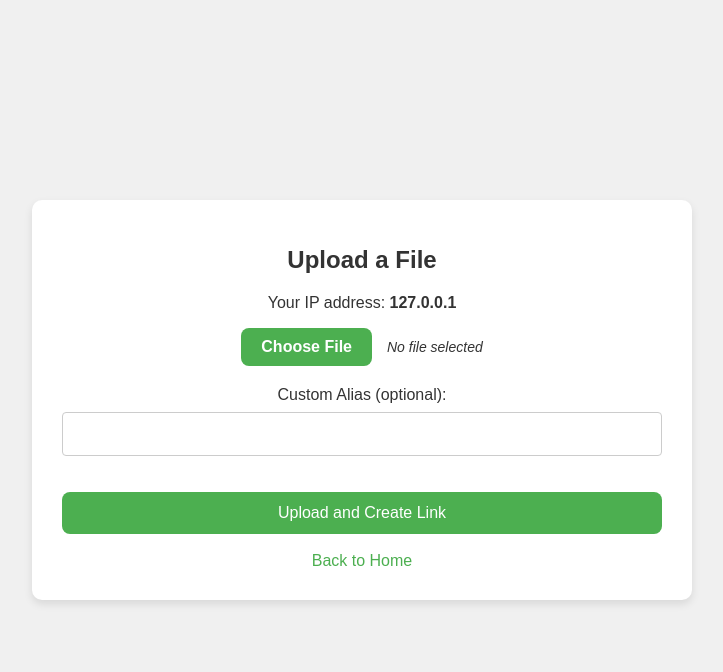
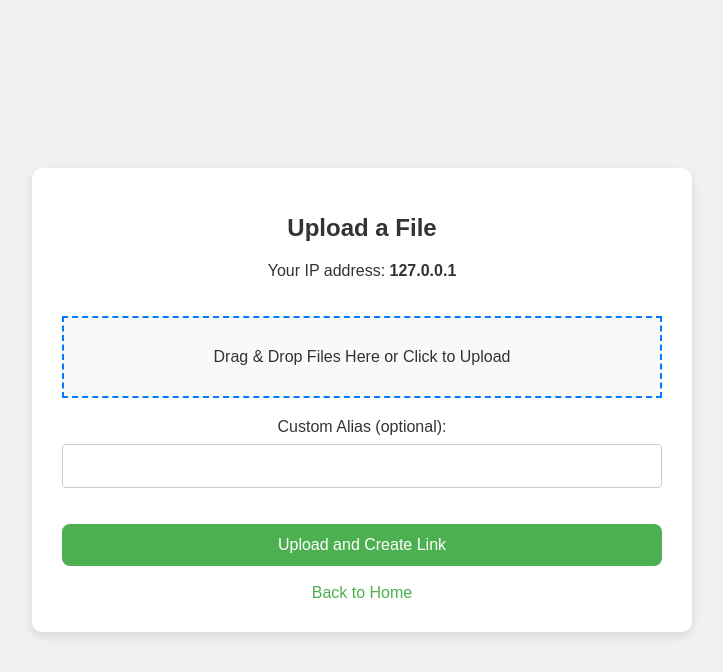
Before and after one commit to ipoposg/lightweight-url-shortener, a Flask app: page /upload in a window 1280 px wide. Shown: the top 672 px of the page, without its empty margins (278-1001 px from the left). Run offline with Flask 2, Linux system fonts and the light colour scheme; the visitor is signed in with stand-in values (Sample User, id 1).

Commit message:
Added Drag and Drop Functionality
Users are now allowed to drag and drop a file or select a file to be uploaded.

```diff
--- a/templates/upload.html
+++ b/templates/upload.html
@@ -5,6 +5,30 @@
     <meta name="viewport" content="width=device-width, initial-scale=1.0">
     <title>Upload File</title>
     <link rel="stylesheet" href="{{ url_for('static', filename='style.css') }}">
+    <style>
+        /* Styling for the drag-and-drop area */
+        .file-drop-area {
+            border: 2px dashed #007BFF;
+            padding: 30px;
+            text-align: center;
+            margin: 20px 0;
+            background-color: #f9f9f9;
+            transition: background-color 0.3s ease, border-color 0.3s ease;
+        }
+        .file-drop-area.dragover {
+            background-color: #e6f7ff;
+            border-color: #00bfff;
+        }
+        .file-drop-area.dropped {
+            background-color: #d4edda;
+            border-color: #28a745;
+            color: #155724;
+        }
+        #file-chosen {
+            margin-top: 10px;
+            color: #555;
+        }
+    </style>
 </head>
 <body>
     <div class="container">
@@ -14,11 +38,13 @@
 
         <form method="POST" enctype="multipart/form-data">
             <div class="file-upload-wrapper">
-                <label for="file" class="custom-file-upload">
-                    Choose File
-                </label>
-                <span id="file-chosen">No file selected</span>
-                <input type="file" id="file" name="file" required>
+                <!--<span id="file-chosen">No file selected</span>-->
+                <input type="file" id="file" name="file" required style="display:none;">
+            </div>
+
+            <!-- New drag and drop area -->
+            <div class="file-drop-area" id="file-drop-area">
+                Drag & Drop Files Here or Click to Upload
             </div>
 
             <label for="custom_alias">Custom Alias (optional):</label><br>
@@ -32,12 +58,43 @@
     </div>
 
     <script>
-        // JavaScript to display the selected file name
+        // JavaScript for displaying file names
         const fileInput = document.getElementById('file');
-        const fileChosen = document.getElementById('file-chosen');
+        const dropArea = document.getElementById('file-drop-area');
 
+        // Update the file chosen text when a file is selected via the file dialog
         fileInput.addEventListener('change', function () {
-            fileChosen.textContent = this.files[0].name;
+            dropArea.textContent = this.files[0].name; // Show the file name in the drop area
+        });
+
+        // Handle drag over event
+        dropArea.addEventListener('dragover', (e) => {
+            e.preventDefault();
+            dropArea.classList.add('dragover');
+        });
+
+        // Remove dragover class when dragging leaves the area
+        dropArea.addEventListener('dragleave', () => {
+            dropArea.classList.remove('dragover');
+        });
+
+        // Handle file drop
+        dropArea.addEventListener('drop', (e) => {
+            e.preventDefault();
+            dropArea.classList.remove('dragover');
+            dropArea.classList.add('dropped'); // Add dropped class for success visual feedback
+
+            // Assign the dropped files to the input element
+            const files = e.dataTransfer.files;
+            fileInput.files = files;
+
+            // Update the drop area to show the file name instead of "File Dropped!"
+            dropArea.textContent = files[0].name;
+        });
+
+        // Allow clicking on the drag and drop area to open the file dialog
+        dropArea.addEventListener('click', () => {
+            fileInput.click();
         });
     </script>
 </body>
```
Also changed, not shown: 1 other file.
